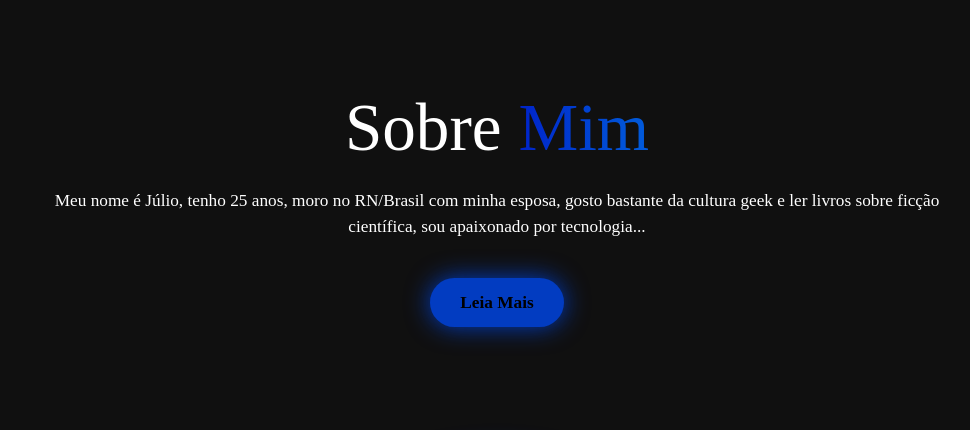
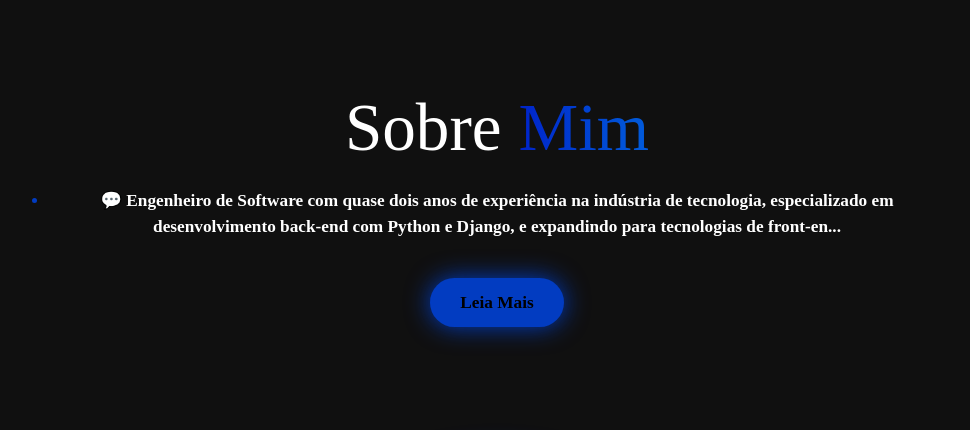
Before and after one commit to JulioSoaresA/meu_portifolio, a plain HTML site: page index.html in a window 1280 px wide. Shown: the part 929-1359 px from the top of the page, without its empty margins (143-1113 px from the left). Drawn offline with nearby package versions, Linux system fonts and the light colour scheme.

Commit message:
Fix: Ajuste na seção sobre mim

```diff
--- a/css/style.css
+++ b/css/style.css
@@ -257,6 +257,14 @@ section {
 }
 .about-content .btn {
     margin: 3rem 0;
+}
+.about-content ul li::marker {
+    color: var(--main-color);
+}
+.about-content li {
+    font-size: 1.8rem;
+    font-weight: 600;
+    margin: 1rem 0;
 }
 
 
--- a/index.html
+++ b/index.html
@@ -63,19 +63,19 @@
         </div>
         <div class="about-content">
             <h2>Sobre <span>Mim</span></h2>
-            <p id="about-text">
-                Meu nome é Júlio, tenho 25 anos, moro no RN/Brasil com minha esposa, gosto bastante da cultura geek e ler livros sobre
-                ficção científica, sou apaixonado por tecnologia, então por isso decidi entrar na facundade desse ramo, sou formado em
-                ciências e tecnologia e estudande de engenharia de computação e lá eu descobri minha paixão pelo desenvolvimento de
-                software, sou engenheiro de software com quase 2 anos de experiência no mercado de tecnologia, sou especializado em
-                backend utilizando Python e Django, mas atualmente estou expandindo meus conhecimentos em tecnologias frontend também.
-                Tive experiências muito relevantes no laboratório de inovação tecnológica em saúde (LAIS) em projetos que possuem um
-                grande volume de dados sensíveis diários, onde desenvolvi habilidades muito importantes para um desenvolvedor, como
-                comunicação assertiva e direta com membros da equipe, trabalho em equipe, gerenciamento de tempo, organização e
-                resolução de problemas. Nesses projetos, tive experiências em criar modelos complexos de bancos de dados relacionais
-                como o PostgreSQL e MySQL. Também implementei a geração de relatórios por meio de consultas no banco de dados e
-                exportando em planilhas do Excel de maneira assíncrona utilizando o Celery.
-            </p>
+            <div id="about-text">
+                <ul>
+                    <li>💬 Engenheiro de Software com quase dois anos de experiência na indústria de tecnologia,
+                        especializado em desenvolvimento back-end com Python e Django, e expandindo para tecnologias de
+                        front-end para me tornar um desenvolvedor full-stack.</li>
+                    <li>🚀 Minhas fortes habilidades interpessoais incluem criatividade, aprendizado rápido, resolução de
+                        problemas, determinação, proatividade e organização, que impulsionam meu sucesso na entrega de
+                        soluções de alta qualidade.</li>
+                    <li>⚡ Eu gosto de ler, seja um bom livro, mangá ou quadrinhos, além de assistir filmes e jogar
+                        videogames! Acredito que nossos interesses pessoais contribuem para uma percepção mais refinada das
+                        coisas e para a resolução de problemas.</li>
+                </ul>
+            </div>
             <a href="#" class="btn" id="read-more-btn">Leia Mais</a>
         </div>
     </section>
--- a/js/script.js
+++ b/js/script.js
@@ -26,7 +26,7 @@ document.addEventListener("DOMContentLoaded", function () {
 
 document.addEventListener("DOMContentLoaded", function () {
     var fullText = document.getElementById("about-text").innerHTML;
-    var truncatedText = fullText.substring(0, 200) + "...";
+    var truncatedText = fullText.substring(0, 335) + "...";
     var isTruncated = true;
     var btn = document.getElementById("read-more-btn");
     var paragraph = document.getElementById("about-text");
```
